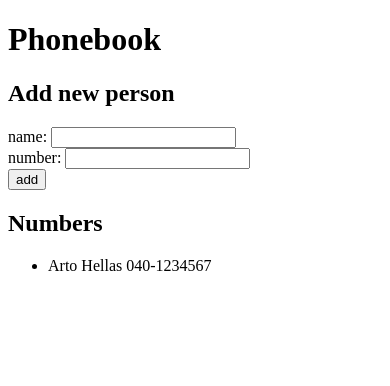
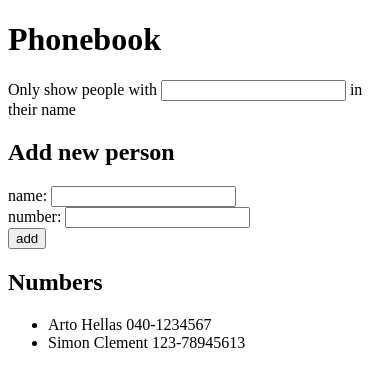
Before and after one commit to SimonTC/FullStackOpen2022, a React (Create React App) app in the folder exercises/part2/phonebook/: page / in a window 390 px wide. Shown: the top 386 px of the page. Built offline with nearby package versions, Linux system fonts and the light colour scheme.

Commit message:
Part 2.b - phonebook step 4 - add filtering

```diff
--- a/exercises/part2/phonebook/src/App.js
+++ b/exercises/part2/phonebook/src/App.js
@@ -1,5 +1,4 @@
 import { useState } from 'react'
-import * as PropTypes from "prop-types";
 
 const InputWithLabel = ({onChange: onNameChange, value, labelText}) => {
   return <div>
@@ -43,12 +42,20 @@ const PersonList = ({persons}) => {
   )
 }
 
+const stringContainsAll = (stringToCheck, characters) => {
+  const stringAsLowerCase = stringToCheck.toLowerCase()
+  return [...characters]
+    .every(c => stringAsLowerCase.includes(c.toLowerCase()))
+}
+
 const App = () => {
   const [persons, setPersons] = useState([
-    {name: 'Arto Hellas', phoneNumber: '040-1234567'}
+    {name: 'Arto Hellas', phoneNumber: '040-1234567'},
+    {name: 'Simon Clement', phoneNumber: '123-78945613'},
   ])
   const [newName, setNewName] = useState('')
   const [newPhoneNumber, setNewPhoneNumber] = useState('');
+  const [filterValue, setFilterValue] = useState('');
 
   const onNameChange = (event) => {
     setNewName(event.target.value)
@@ -75,9 +82,18 @@ const App = () => {
     }
   }
 
+  const onFilterUpdated = (event) => {
+    setFilterValue(event.target.value)
+  }
+
+  const personsToShow = filterValue === ''
+    ? persons
+    : persons.filter(p => stringContainsAll(p.name, filterValue))
+
   return (
     <div>
       <h1>Phonebook</h1>
+      Only show people with <input value={filterValue} onChange={onFilterUpdated}/> in their name
       <NewEntry
         newName={newName}
         onNameChange={onNameChange}
@@ -85,7 +101,7 @@ const App = () => {
         onPhoneNumberChange={onPhoneNumberChange}
         onAddPerson={onAddPerson}
       />
-      <PersonList persons={persons}/>
+      <PersonList persons={personsToShow}/>
     </div>
   )
 }
```
